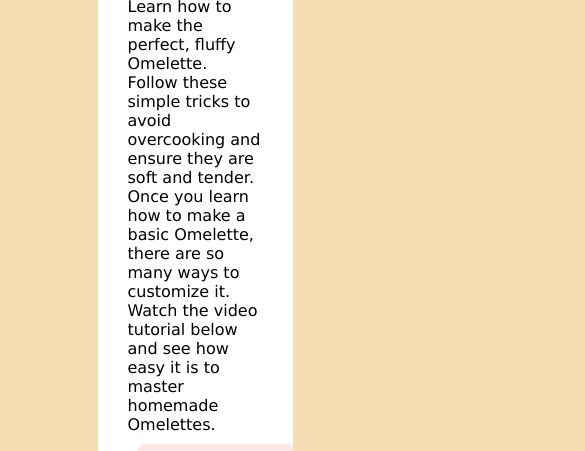
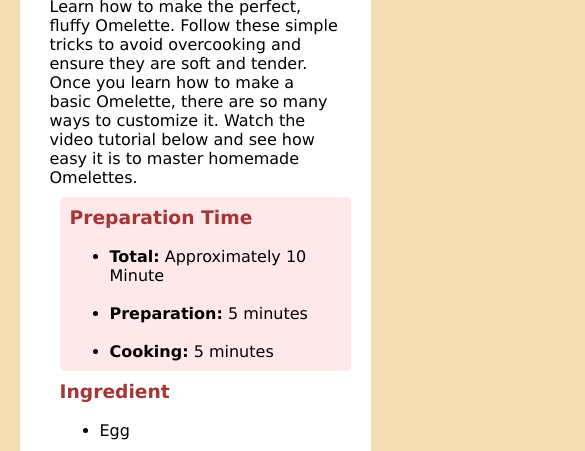
Before and after one commit to Risachub/Class-Project, a plain HTML site: page index.html in a window 390 px wide. Shown: the part 570-1021 px from the top of the page, 585 px wide, since content can reach past the window. Drawn offline with Linux system fonts and the light colour scheme.

Commit message:
web responsiveness modified

```diff
--- a/index.css
+++ b/index.css
@@ -13,7 +13,7 @@ h3{
 .flex-container {
   box-sizing: border-box;
   background-color: white;
-  width: 50%;
+  width: 90%;
   margin: 100px auto;
   border-radius: 10px;
   height: 100%;
@@ -28,7 +28,9 @@ img{
 
 }
 .section{
+  box-sizing: border-box;
   border-radius: 5px;
+  width: 100%;
   background-color: rgb(254, 232, 234);
   padding: 10px;
   margin: 10px;
@@ -53,8 +55,8 @@ td{
   text-align: left;
   padding: 10px;
 }
-@media screen and (max-width: 800px) {
-  div{
+@media screen and (max-width: 600px) {
+  div,iframe,section {
     width: 100%
   }
 }
```
